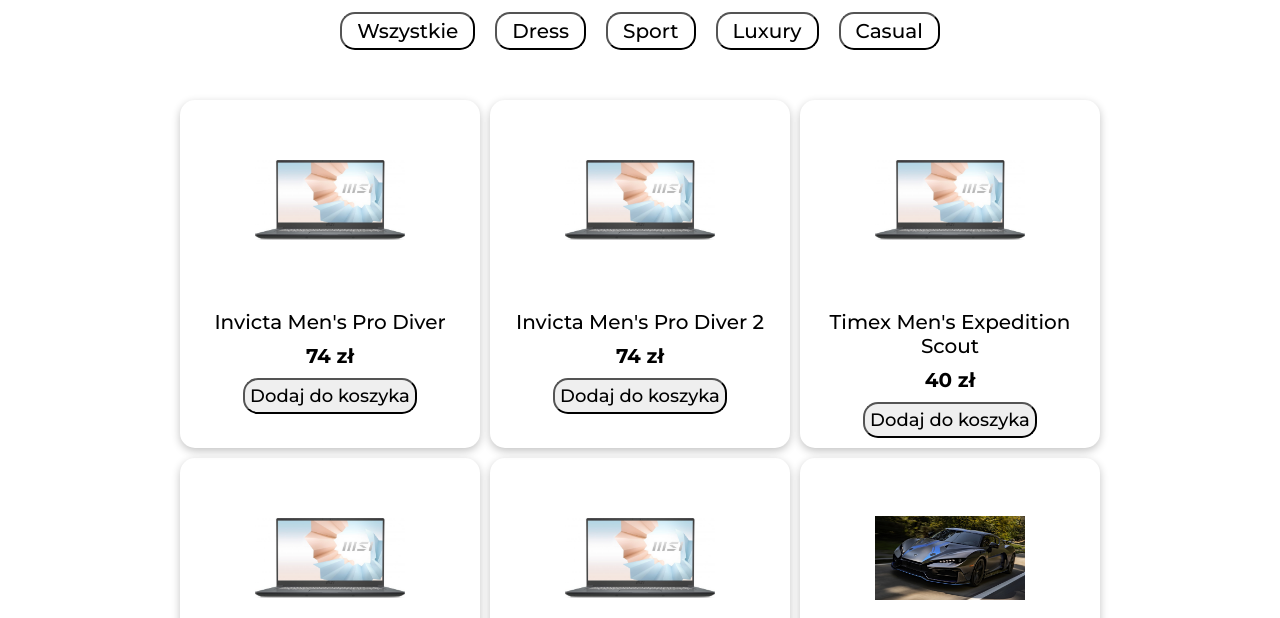
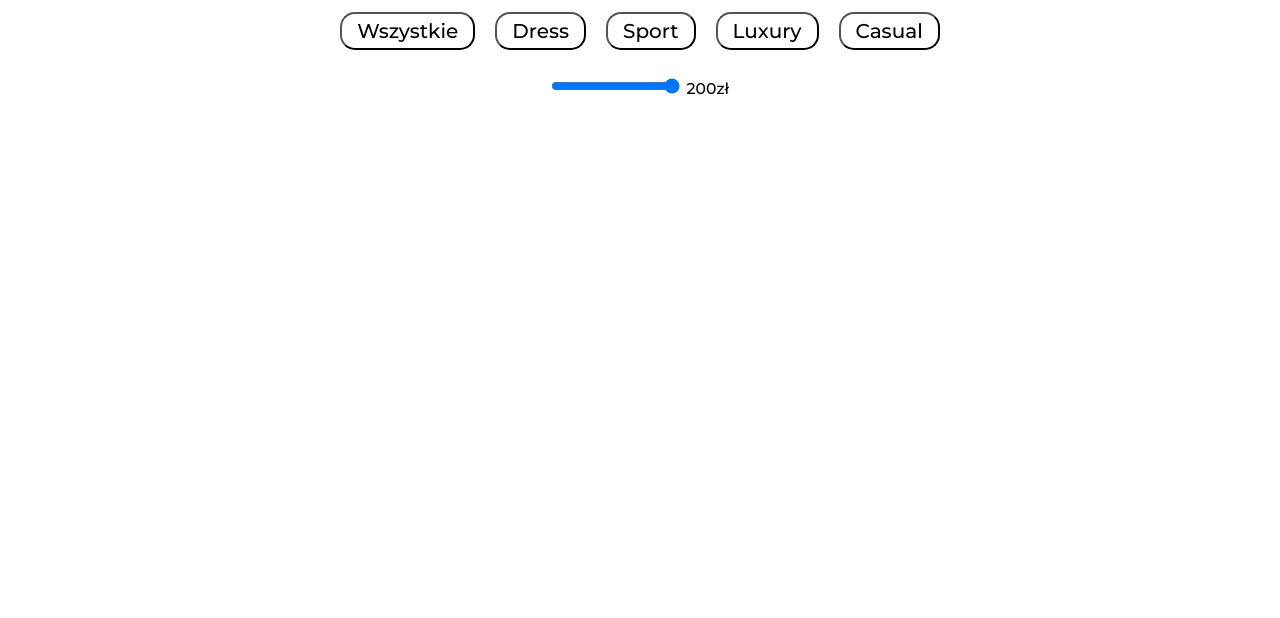
Before and after one commit to Titter00/shop-project, a website built with Parcel: page index.html in a window 1280 px wide. Shown: the part 182-800 px from the top of the page. Built offline with nearby package versions, Linux system fonts and the light colour scheme.

Commit message:
implementing price range

```diff
--- a/index.html
+++ b/index.html
@@ -39,6 +39,10 @@
           <button>Kategoria</button>
           <button>Kategoria</button> -->
         </div>
+        <div class="price">
+          <input type="range" class="price__range" />
+          <span class="price__value"></span>
+        </div>
       </div>
 
       <section class="products"></section>
--- a/src/js/script.js
+++ b/src/js/script.js
@@ -48,6 +48,9 @@
 const searchInput = document.querySelector(".header__search-input");
 const basketAmount = document.querySelector(".header__basket__amount");
 const basketClearBtn = document.querySelector(".header__basket-clear");
+const priceRange = document.querySelector(".price__range");
+const priceValue = document.querySelector(".price__value");
+
 let addToBasketButtons;
 let basket = [];
 
@@ -88,7 +91,7 @@
   addToBasketButtons.forEach((button) => button.addEventListener("click", addToBasket));
 };
 
-displayItems(data);
+// displayItems(data);
 
 const renderCateogires = () => {
   const allCategories = data.map((item) => item.cat);
@@ -109,6 +112,25 @@
 
 renderCateogires();
 
+const rangePrice = () => {
+  const priceList = data.map((item) => item.price);
+  const minPrice = Math.min(...priceList);
+  const maxPrice = Math.max(...priceList);
+
+  priceRange.min = minPrice;
+  priceRange.max = maxPrice;
+  priceRange.value = maxPrice;
+  priceValue.textContent = maxPrice + "zł";
+
+  priceRange.addEventListener("input", (e) => {
+    productContainer.innerHTML = "";
+    priceValue.textContent = e.target.value + "zł";
+
+    displayItems(data.filter((item) => item.price <= e.target.value));
+  });
+};
+
+rangePrice();
 const clearBtn = () => {
   basketAmount.innerHTML = "Koszyk";
   basket = [];
```
